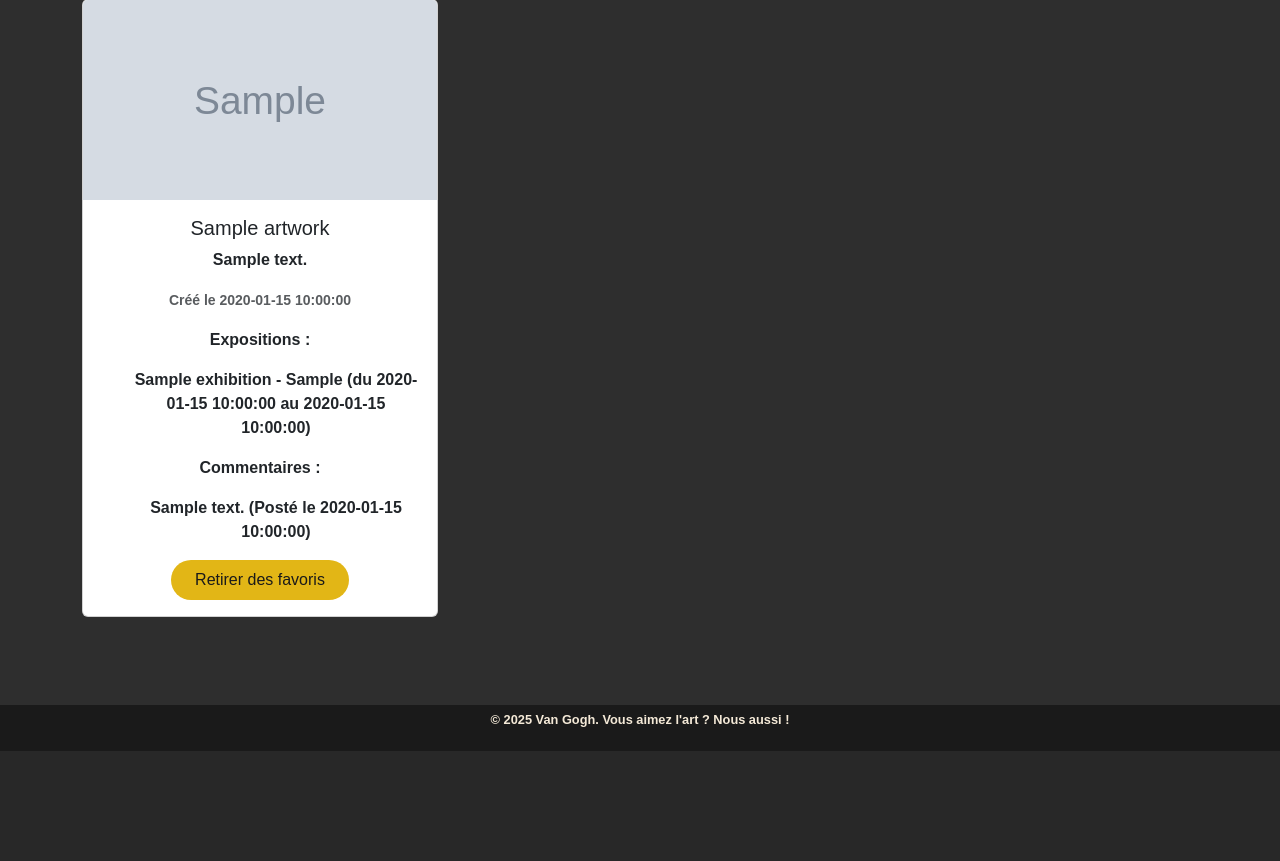
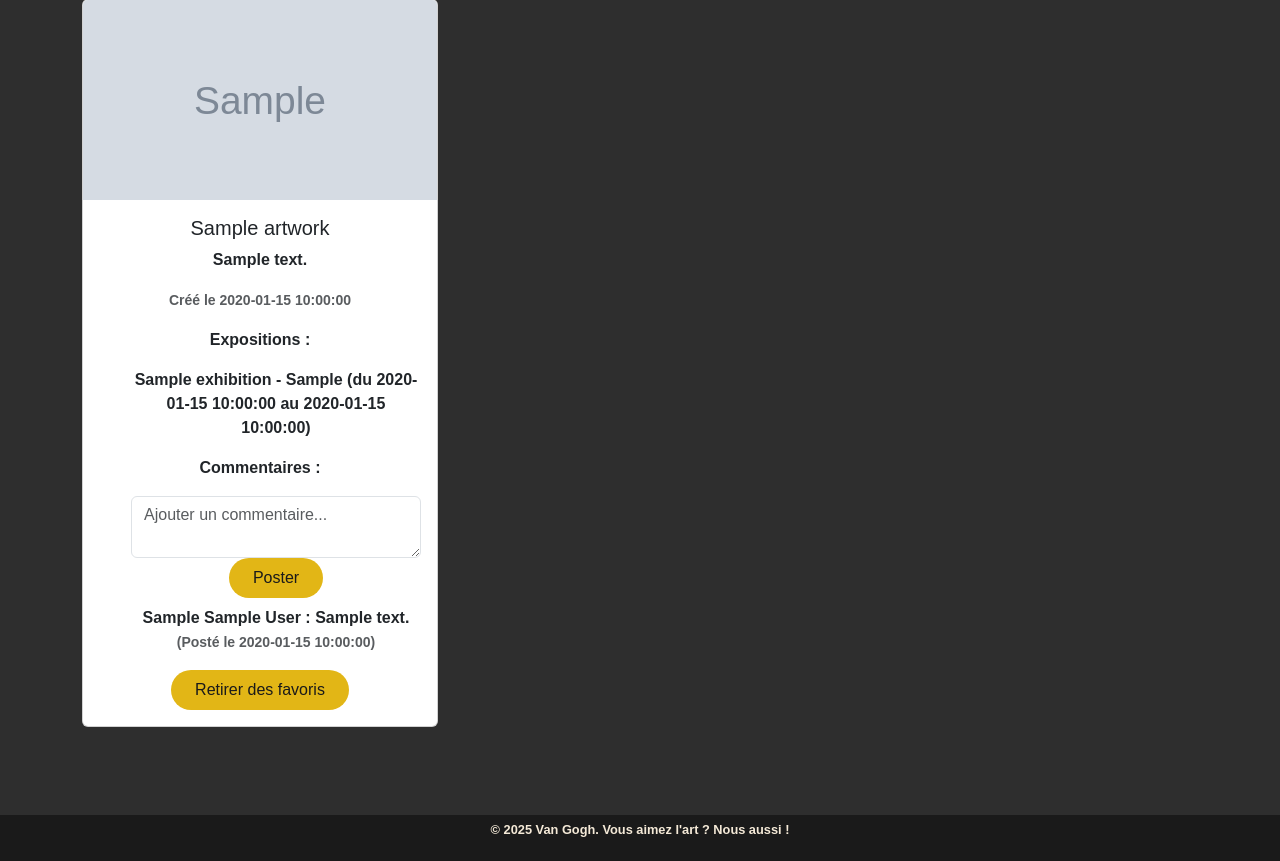
Before and after one commit to NairaAwadin/PHP_website_project, a PHP site: page /galerie in a window 1280 px wide. Shown: the part 159-1020 px from the top of the page. Before the commit the page ends 910 px from the top, so only its background shows below. Run offline with PHP 8.4, Linux system fonts and the light colour scheme; the visitor is signed in with stand-in values (Sample User, id 1); tables that the repository leaves empty or names only in its code hold one stand-in row (values such as "Sample post"); grey boxes marked "Sample" are stand-in pictures.

Commit message:
[ADD] possibilité de commenter chaque oeuvre dans la page galerie(table comments)

```diff
--- a/config/db.php
+++ b/config/db.php
@@ -2,7 +2,7 @@
 // filepath: /c:/Users/Romain/Documents/ADEVELOPPEMENT/PHP_website_project/config/db.php
 
 try {
-    $pdo = new PDO("mysql:host=127.0.0.1;port=3307;dbname=app", 'root', 'root');
+    $pdo = new PDO("mysql:host=127.0.0.1;dbname=app; charset=utf8mb4", 'root', 'root');
     $pdo->setAttribute(PDO::ATTR_ERRMODE, PDO::ERRMODE_EXCEPTION);
 } catch (PDOException $e) {
     die('Connection failed: ' . $e->getMessage());
--- a/views/galerie.php
+++ b/views/galerie.php
@@ -1,19 +1,20 @@
 <?php
+session_start();
 require_once BASE_PATH . '/config/db.php';
 
 // Récupérer les œuvres d'art
+$artworks = [];
 try {
     $stmt = $pdo->query("SELECT * FROM artworks");
     $artworks = $stmt->fetchAll(PDO::FETCH_ASSOC);
 } catch (PDOException $e) {
     echo "Erreur : " . $e->getMessage();
-    $artworks = [];
 }
 
 // Récupérer les commentaires pour chaque œuvre d'art
 $comments = [];
 try {
-    $stmt = $pdo->query("SELECT * FROM comments");
+    $stmt = $pdo->query("SELECT comments.*, users.nom, users.prenom FROM comments JOIN users ON comments.user_id = users.id");
     $comments = $stmt->fetchAll(PDO::FETCH_ASSOC);
 } catch (PDOException $e) {
     echo "Erreur : " . $e->getMessage();
@@ -73,20 +74,35 @@ if (isset($_SESSION['user_id'])) {
                                 </ul>
                                 <p class="card-text"><strong>Commentaires :</strong></p>
                                 <ul>
+                                    <?php if (isset($_SESSION['user_id'])): ?>
+                                        <form method="post" action="../controllers/add_comments.php" class="mt-3">
+                                            <input type="hidden" name="artwork_id" value="<?= $artwork['id'] ?>">
+                                            <div class="form-group">
+                                                <textarea name="comment" class="form-control" placeholder="Ajouter un commentaire..." required></textarea>
+                                            </div>
+                                            <button type="submit" class="btn btn_effect">Poster</button>
+                                        </form>
+                                    <?php endif; ?>
+
+                                    <!-- Affiche les coms -->
                                     <?php
                                     $hasComments = false;
                                     foreach ($comments as $comment):
-                                        if ($comment['artwork_id'] == $artwork['id']):
+                                        if ($comment['artwork_id'] === $artwork['id']):
                                             $hasComments = true;
                                     ?>
-                                            <li><?= htmlspecialchars($comment['comment']) ?> (Posté le <?= htmlspecialchars($comment['created_at']) ?>)</li>
+                                            <li class="mt-2">
+                                                <strong><?= htmlspecialchars($comment['prenom'] . ' ' . $comment['nom']) ?></strong> :
+                                                <?= htmlspecialchars($comment['comment']) ?>
+                                                <small class="text-muted">(Posté le <?= htmlspecialchars($comment['created_at']) ?>)</small>
+                                            </li>
                                     <?php
                                         endif;
                                     endforeach;
-                                    if (!$hasComments) {
-                                        echo "<li>None</li>";
-                                    }
+                                    if (!$hasComments):
                                     ?>
+                                        <li class="text-muted">Aucun commentaire</li>
+                                    <?php endif; ?>
                                 </ul>
                                 <?php if (isset($_SESSION['user_id'])): ?>
                                     <?php if (in_array($artwork['id'], $favorites)): ?>
@@ -97,7 +113,7 @@ if (isset($_SESSION['user_id'])) {
                                     <?php else: ?>
                                         <form method="post" action="../controllers/add_favorite.php">
                                             <input type="hidden" name="artwork_id" value="<?= $artwork['id'] ?>">
-                                            <button type="submit" class="btn btn-primary">Ajouter aux favoris</button>
+                                            <button type="submit" class="btn btn_effect">Ajouter aux favoris</button>
                                         </form>
                                     <?php endif; ?>
                                 <?php endif; ?>
```
Also changed, not shown: controllers/add_comments.php (added, +41 -0 lines), README.md, controllers/update_phone.php (line endings or trailing spaces).
